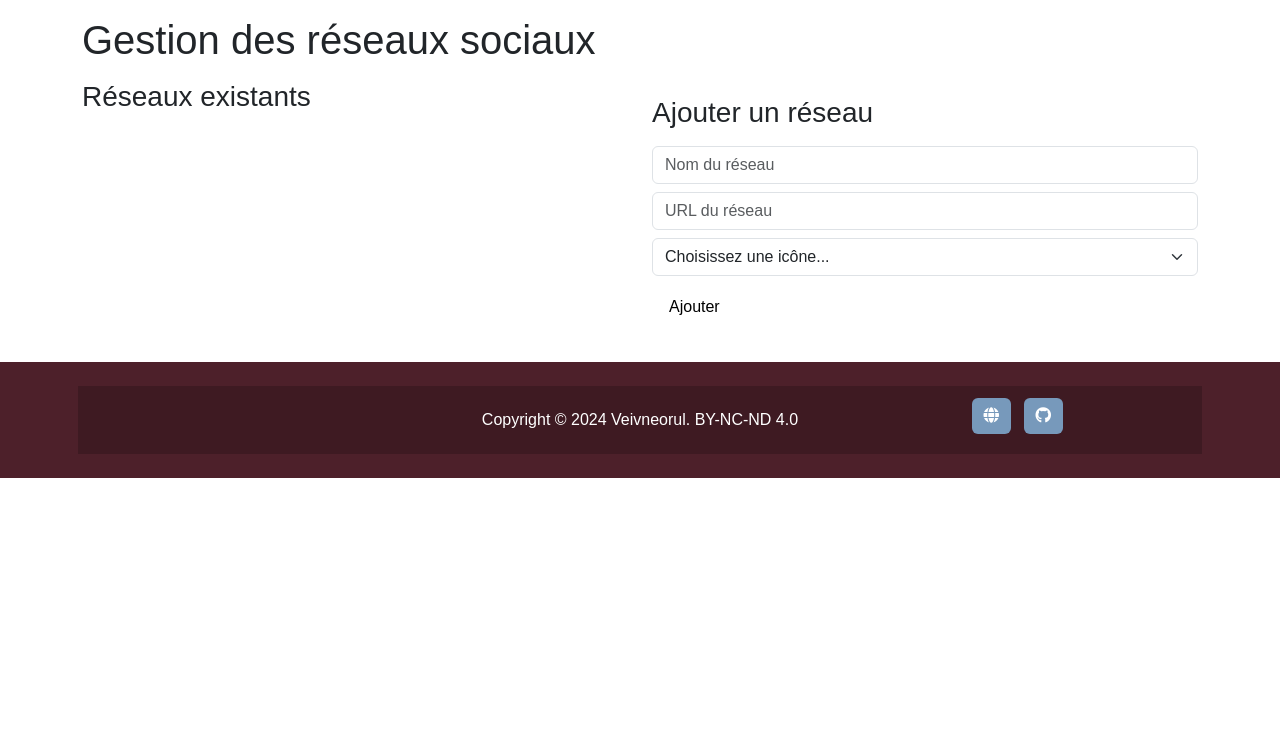
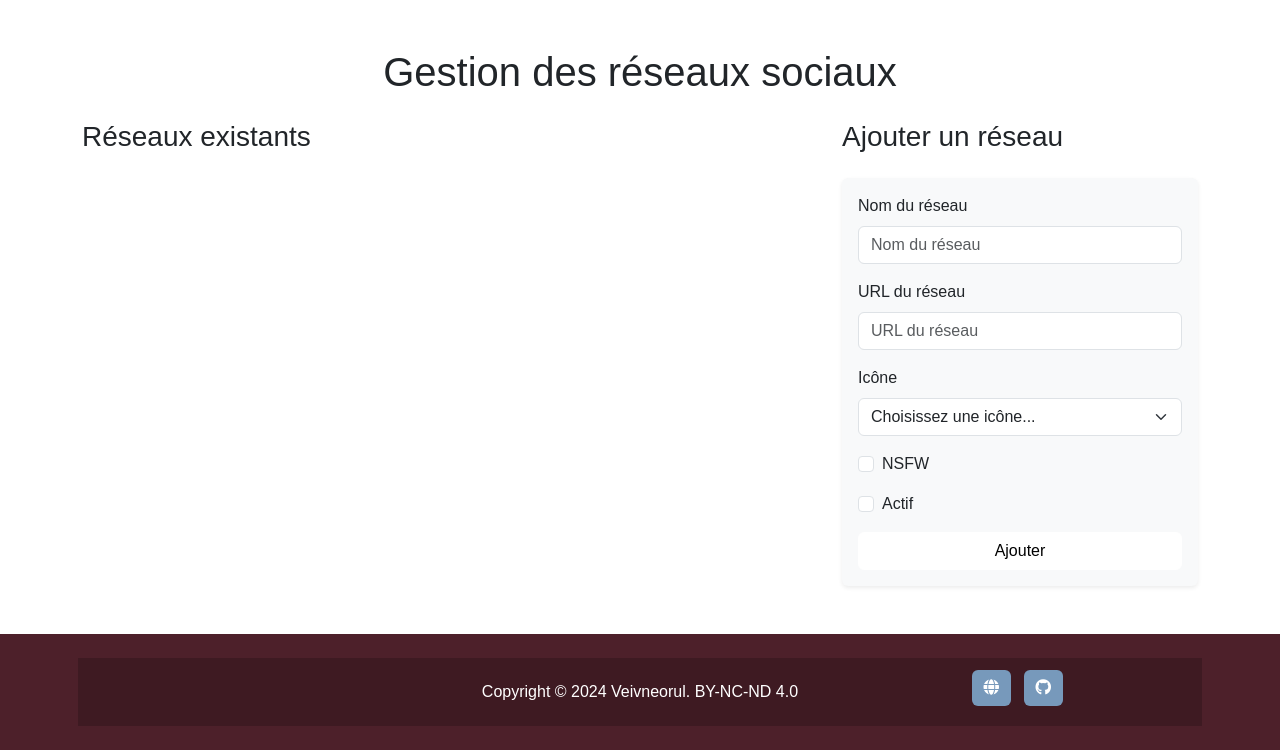
Before and after one commit to TheGuardianLight/NeodracoLink, a PHP site: page /modify.php in a window 1280 px wide. Shown: the part 56-806 px from the top of the page. Before the commit the page ends 534 px from the top, so only its background shows below. Run offline with PHP 8.4, Linux system fonts and the light colour scheme; the visitor is signed in with stand-in values (Sample User, id 1); data that the repository does not hold is empty; some libraries are stand-ins or nearby versions.

Commit message:
Modification du formulaire d'ajout de lien pour inclure le checkbox "nsfw" et "active"

```diff
--- a/js/modify.js
+++ b/js/modify.js
@@ -1,4 +1,6 @@
 window.onload = function() {
+
+    // Supprimer un lien
     document.querySelectorAll('.remove_network_button').forEach(button => {
         button.onclick = function(e) {
             let networkId = e.currentTarget.parentElement.parentElement.dataset.networkId;
@@ -25,17 +27,21 @@ window.onload = function() {
         }
     });
 
+    // Ajouter un lien
     document.querySelector('#add_network_form').onsubmit = function(e) {
         e.preventDefault();
         let networkName = document.querySelector('#network_name').value;
         let networkUrl = document.querySelector('#network_url').value;
         let networkIcon = document.querySelector('#network_icon').value;
+        let networkNsfw = document.querySelector('#network_nsfw').checked ? 1 : 0; // Convertir en booléen (0 ou 1)
+        let networkActive = document.querySelector('#network_active').checked ? 1 : 0; // Convertir en booléen (0 ou 1)
+
         fetch("php/add_network.php", {
             method: "POST",
             headers: {
                 'Content-Type': 'application/x-www-form-urlencoded'
             },
-            body: `network_name=${networkName}&network_url=${networkUrl}&network_icon=${networkIcon}`
+            body: `network_name=${networkName}&network_url=${networkUrl}&network_icon=${networkIcon}&network_nsfw=${networkNsfw}&network_active=${networkActive}`
         }).then(response => response.text())
             .then(response => {
                 if (response === 'Ok') {
@@ -56,6 +62,7 @@ window.onload = function() {
             });
     };
 
+    // Modifier l'ordre des liens
     document.querySelectorAll('.update-order').forEach(function(button) {
         button.addEventListener('click', function (event) {
             let networkId = button.parentElement.parentElement.dataset.networkId;
--- a/modify.php
+++ b/modify.php
@@ -112,23 +112,33 @@ if (!isset($_SESSION['username'])) {
 </div>
 </div>
 
-<div class="container my-3"> <!-- ajout d'un espace à l'extérieur du conteneur (marge en haut et en bas) -->
-    <h1 class="mb-3">Gestion des réseaux sociaux</h1> <!-- ajout d'un espace en dessous du titre (marge en bas) -->
+<div class="container my-5">
+    <!-- Titre principal -->
+    <h1 class="text-center mb-4">Gestion des réseaux sociaux</h1>
+
     <div class="row">
-        <div class="col">
-            <h3 class="mb-3">Réseaux existants</h3>
-            <div id="networks_cards" class="row">
+        <!-- Section Réseaux existants -->
+        <div class="col-md-8">
+            <h3 class="mb-4">Réseaux existants</h3>
+            <div id="networks_cards" class="row g-4">
                 <?php require 'php/get_networks.php'; ?>
             </div>
         </div>
 
-        <div class="col mt-3">
-            <h3 class="mb-3">Ajouter un réseau</h3>
-            <form id="add_network_form">
+        <div class="col-md-4">
+            <h3 class="mb-4">Ajouter un réseau</h3>
+            <form id="add_network_form" class="p-3 bg-light shadow-sm rounded">
                 <div class="mb-3">
-                    <input type="text" class="form-control mb-2" id="network_name" placeholder="Nom du réseau" required>
-                    <input type="url" class="form-control mb-2" id="network_url" placeholder="URL du réseau" required>
-                    <select class="form-select mb-2" id="network_icon" required>
+                    <label for="network_name" class="form-label">Nom du réseau</label>
+                    <input type="text" id="network_name" class="form-control" placeholder="Nom du réseau" required>
+                </div>
+                <div class="mb-3">
+                    <label for="network_url" class="form-label">URL du réseau</label>
+                    <input type="url" id="network_url" class="form-control" placeholder="URL du réseau" required>
+                </div>
+                <div class="mb-3">
+                    <label for="network_icon" class="form-label">Icône</label>
+                    <select id="network_icon" class="form-select" required>
                         <option value="">Choisissez une icône...</option>
                         <option value="discord.svg">Discord</option>
                         <option value="telegram.svg">Telegram</option>
@@ -144,8 +154,16 @@ if (!isset($_SESSION['username'])) {
                         <option value="furaffinity.png">Fur Affinity</option>
                         <option value="lien.png">Lien externe</option>
                     </select>
-                    <button type="submit" class="btn btn-primary m-1">Ajouter</button>
                 </div>
+                <div class="mb-3 form-check">
+                    <input type="checkbox" id="network_nsfw" class="form-check-input">
+                    <label for="network_nsfw" class="form-check-label">NSFW</label>
+                </div>
+                <div class="mb-3 form-check">
+                    <input type="checkbox" id="network_active" class="form-check-input">
+                    <label for="network_active" class="form-check-label">Actif</label>
+                </div>
+                <button type="submit" class="btn btn-primary w-100">Ajouter</button>
             </form>
         </div>
     </div>
--- a/php/add_network.php
+++ b/php/add_network.php
@@ -18,6 +18,8 @@ if ($_SERVER["REQUEST_METHOD"] == "POST") {
     $networkName = $_POST['network_name'];
     $networkUrl = $_POST['network_url'];
     $networkIcon = $_POST['network_icon'];
+    $networkNsfw = isset($_POST['network_nsfw']) ? $_POST['network_nsfw'] : 0;
+    $networkActive = isset($_POST['network_active']) ? $_POST['network_active'] : 0;
 
     if (empty($networkName)) {
         echo "Le nom du réseau est requis.";
@@ -25,10 +27,12 @@ if ($_SERVER["REQUEST_METHOD"] == "POST") {
     }
 
     // Add network
-    $sql = $conn->prepare("INSERT INTO reseaux (nom, url, icone) VALUES (:networkName, :networkUrl, :networkIcon)");
+    $sql = $conn->prepare("INSERT INTO reseaux (nom, url, icone, nsfw, active) VALUES (:networkName, :networkUrl, :networkIcon, :networkNsfw, :networkActive)");
     $sql->bindParam(':networkName', $networkName);
     $sql->bindParam(':networkUrl', $networkUrl);
     $sql->bindParam(':networkIcon', $networkIcon);
+    $sql->bindParam(':networkNsfw', $networkNsfw);
+    $sql->bindParam(':networkActive', $networkActive);
 
     try {
         $sql->execute();
--- a/php/get_networks.php
+++ b/php/get_networks.php
@@ -20,21 +20,45 @@ $query->execute(['username' => $_SESSION['username']]);
 $networks = $query->fetchAll();
 ?>
 
-<div id="networks_cards" class="row">
+<div id="networks_cards" class="row g-4">
     <?php foreach ($networks as $network): ?>
-        <!-- Votre code pour chaque carte de réseau -->
-        <div class="col-md-6 mb-3">
-            <div class="card h-100" data-network-id="<?= htmlspecialchars($network['id']); ?>">
+        <div class="col-md-6">
+            <div class="card h-100 shadow-sm" data-network-id="<?= htmlspecialchars($network['id']); ?>">
                 <div class="card-body">
+                    <!-- Titre de la carte -->
                     <h5 class="card-title"><?= htmlspecialchars($network['nom']); ?></h5>
-                    <!-- Ajouter un champ d'input pour le reseau_order avec la valeur actuelle -->
-                    <label for="order-<?= htmlspecialchars($network['id']); ?>">Ordre:</label>
-                    <input type="number" id="order-<?= htmlspecialchars($network['id']); ?>" value="<?= htmlspecialchars($network['reseau_order']); ?>" min="1">
-                    <!-- Ajouter un bouton pour soumettre le reseau_order mis à jour -->
-                    <button class="btn btn-primary update-order">Mettre à jour l'ordre</button>
-                    <button class="btn btn-danger remove_network_button">Supprimer</button>
+
+                    <!-- Ordre du réseau -->
+                    <div class="mb-3">
+                        <label for="order-<?= htmlspecialchars($network['id']); ?>" class="form-label">Ordre:</label>
+                        <input type="number" class="form-control" id="order-<?= htmlspecialchars($network['id']); ?>" value="<?= htmlspecialchars($network['reseau_order']); ?>" min="1">
+                    </div>
+
+                    <!-- Boutons d'action -->
+                    <div class="d-flex justify-content-between">
+                        <button class="btn btn-primary update-order">Mettre à jour l'ordre</button>
+                        <button class="btn btn-danger remove_network_button">Supprimer</button>
+                    </div>
                 </div>
             </div>
         </div>
     <?php endforeach; ?>
 </div>
+
+<script>
+    document.addEventListener('DOMContentLoaded', function() {
+        const cards = document.querySelectorAll('.card.h-100');
+
+        cards.forEach(card => {
+            card.addEventListener('click', function(event) {
+                // Vérifier si le clic provient du bouton "Supprimer"
+                const removeButton = card.querySelector('.remove_network_button');
+
+                if (!removeButton.contains(event.target)) {
+                    const networkId = card.getAttribute('data-network-id');
+                    window.location.href = `detail-link.php?id=${networkId}`;
+                }
+            });
+        });
+    });
+</script>
```
